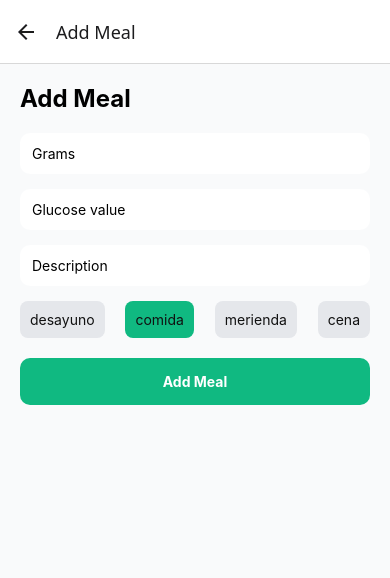
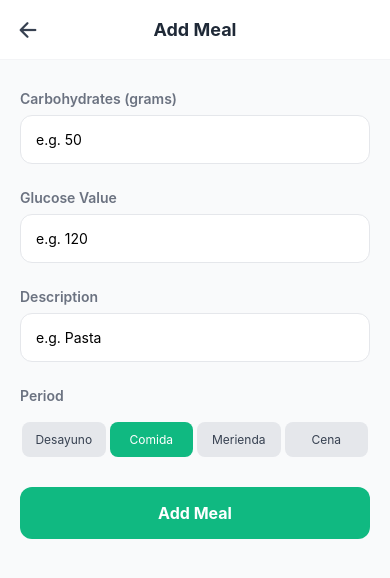
Before and after one commit to guillegr01/TFG_GuilllermoGilRincon, a React Native app in the folder frontend/: screen /AddMeal in a window 390 px wide. Shown: the top 578 px of the page. Built offline with nearby package versions, Linux system fonts and the light colour scheme; no server answers.

Commit message:
UI adjustments for iOS application 2

```diff
--- a/frontend/app.json
+++ b/frontend/app.json
@@ -25,7 +25,7 @@
       "predictiveBackGestureEnabled": false
     },
     "web": {
-      "output": "static",
+      "output": "single",
       "favicon": "./assets/images/icon.png"
     },
     "plugins": [
@@ -37,7 +37,8 @@
           "resizeMode": "contain",
           "backgroundColor": "#10B981"
         }
-      ]
+      ],
+      "expo-web-browser"
     ],
     "experiments": {
       "typedRoutes": true,
--- a/frontend/src/navigation/RootStack.tsx
+++ b/frontend/src/navigation/RootStack.tsx
@@ -13,10 +13,10 @@ export default function RootStack() {
             <Stack.Screen name="MainTabs" component={NavigatorTab} options={{ headerShown: false }} />
 
             {/*AddMeal tab*/}
-            <Stack.Screen name="AddMeal" component={AddMealTab} options={{title: "Add Meal", presentation: "fullScreenModal"}}/>
+            <Stack.Screen name="AddMeal" component={AddMealTab} options={{headerShown: false, title: "Add Meal"}}/>
 
             {/*EditMeal Tab*/}
-            <Stack.Screen name="EditMeal" component={EditMealTab} options={{title:"Edit Meal"}}/>
+            <Stack.Screen name="EditMeal" component={EditMealTab} options={{headerShown: false, title:"Edit Meal"}}/>
 
             <Stack.Screen name="TherapyInfo" component={TherapyTab} options={{headerShown: false, title: "My Therapy"}}/>
 
--- a/frontend/src/tabs/meals/AddMealTab.tsx
+++ b/frontend/src/tabs/meals/AddMealTab.tsx
@@ -1,20 +1,18 @@
 import { useState, useCallback } from "react";
-import { View, Text, TextInput, StyleSheet, TouchableOpacity } from "react-native";
+import { View, Text, TextInput, StyleSheet, TouchableOpacity, ScrollView, Platform } from "react-native";
 import { useNavigation, useFocusEffect } from "@react-navigation/native";
-
+import { Ionicons } from '@expo/vector-icons';
 import { postClientApi } from "@/src/api/client";
+import { SafeAreaView } from "react-native-safe-area-context";
 
 export default function AddMealTab() {
-
     const navigation = useNavigation<any>();
 
-  // savinf form states
     const [grams, setGrams] = useState("");
     const [glucoseValue, setGlucoseValue] = useState("");
     const [period, setPeriod] = useState<"desayuno" | "comida" | "merienda" | "cena">("comida");
     const [description, setDescription] = useState("");
 
-    //for reset input fields
     useFocusEffect(
         useCallback(() => {
             setGrams("");
@@ -24,9 +22,6 @@ export default function AddMealTab() {
         }, [])
     );
 
-    //const API_URL = "http://10.0.2.2:3000"; // emulador
-
-    // saving input body and fetch it
     const handleAdd = async () => {
         try {
             const body = {
@@ -36,59 +31,49 @@ export default function AddMealTab() {
                 period: period,
                 description: description,
             };
-
             await postClientApi("/meals", body);
-            //navigation.navigate("MainTabs", {screen: "Meals"});
             navigation.goBack();
-
         } catch (error) {
             console.error("Error creating meal:", error);
         }
     };
 
     return (
+        <SafeAreaView style={styles.safeArea} edges={['top']}>
 
-        <View style={styles.container}>
-            <Text style={styles.title}>Add Meal</Text>
+            {/* Header */}
+            <View style={styles.headerAddMeal}>
+                <TouchableOpacity style={styles.arrowBack} onPress={() => navigation.goBack()}>
+                    <Ionicons name="arrow-back" size={24} color="#374151" />
+                </TouchableOpacity>
+                <Text style={styles.headerTitle}>Add Meal</Text>
+                <View style={{ width: 40 }} />
+            </View>
 
-            {/*grams field input*/}
-            <TextInput
-                placeholder="Grams"
-                keyboardType="numeric"
-                value={grams}
-                onChangeText={setGrams}
-                style={styles.input}
-            />
+            <ScrollView style={styles.container} contentContainerStyle={{ padding: 20 }}>
 
-            {/*glucose value field input*/}
-            <TextInput
-                placeholder="Glucose value"
-                keyboardType="numeric"
-                value={glucoseValue}
-                onChangeText={setGlucoseValue}
-                style={styles.input}
-            />
+                {/* Grams */}
+                <Text style={styles.label}>Carbohydrates (grams)</Text>
+                <TextInput style={styles.input} placeholder="e.g. 50" keyboardType="numeric" value={grams} onChangeText={setGrams} />
 
-            {/*description field input*/}
-            <TextInput
-                placeholder="Description"
-                value={description}
-                onChangeText={setDescription}
-                style={styles.input}
-            />
+                {/* Glucose Value */}
+                <Text style={styles.label}>Glucose Value</Text>
+                <TextInput style={styles.input} placeholder="e.g. 120" keyboardType="numeric" value={glucoseValue} onChangeText={setGlucoseValue} />
 
-            {/*period field selector*/}
+                {/* Decsription */}
+                <Text style={styles.label}>Description</Text>
+                <TextInput style={styles.input} placeholder="e.g. Pasta" value={description} onChangeText={setDescription} />
+
+                {/* Period */}
+                <Text style={styles.label}>Period</Text>
                 <View style={styles.periodContainer}>
                     {["desayuno", "comida", "merienda", "cena"].map((p) => (
                         <TouchableOpacity
                             key={p}
-                    style={[
-                    styles.periodButton,
-                    period === p && styles.periodSelected,
-                    ]}
+                            style={[styles.periodButton, period === p && styles.periodSelected]}
                             onPress={() => setPeriod(p as any)}
                         >
-                    <Text style={styles.periodText}>{p}</Text>
+                            <Text style={[styles.periodText, period === p && { color: '#FFF' }]}>{p}</Text>
                         </TouchableOpacity>
                     ))}
                 </View>
@@ -96,51 +81,90 @@ export default function AddMealTab() {
                 <TouchableOpacity style={styles.saveButton} onPress={handleAdd}>
                     <Text style={styles.saveText}>Add Meal</Text>
                 </TouchableOpacity>
-        </View>
+
+            </ScrollView>
+
+        </SafeAreaView>
     );
 }
 
 const styles = StyleSheet.create({
+    safeArea: {
+        flex: 1,
+        backgroundColor: '#FFF'
+    },
+    headerAddMeal: {
+        flexDirection: 'row',
+        alignItems: 'center',
+        justifyContent: 'space-between',
+        paddingHorizontal: 16,
+        height: Platform.OS === 'ios' ? 50 : 60,
+        backgroundColor: '#FFF',
+        borderBottomWidth: 1,
+        borderBottomColor: '#F3F4F6'
+    },
+    headerTitle: {
+        fontSize: 18,
+        fontWeight: 'bold',
+        color: '#1F2937',
+        textAlign: "center"
+    },
+    arrowBack: {
+        width: 40,
+        height: 40,
+        justifyContent: 'center',
+        alignItems: 'flex-start',
+    },
     container: {
         flex: 1,
-        padding: 20,
-        backgroundColor: "#F9FAFB",
+        backgroundColor: "#F9FAFB"
     },
-    title: {
-        fontSize: 24,
-        fontWeight: "bold",
-        marginBottom: 20,
+    label: {
+        fontSize: 14,
+        fontWeight: '600',
+        color: '#6B7280',
+        marginBottom: 8,
+        marginTop: 10
     },
     input: {
         backgroundColor: "white",
-        padding: 12,
-        borderRadius: 10,
+        padding: 15,
+        borderRadius: 12,
         marginBottom: 15,
+        borderWidth: 1,
+        borderColor: '#E5E7EB'
+    },
+    periodContainer: {
+        flexDirection: "row",
+        justifyContent: "space-between",
+        marginTop: 10
+    },
+    periodButton: {
+        padding: 10,
+        borderRadius: 8,
+        backgroundColor: "#E5E7EB",
+        flex: 1,
+        marginHorizontal: 2,
+        alignItems: 'center'
+    },
+    periodSelected: {
+        backgroundColor: "#10B981"
+    },
+    periodText: {
+        fontSize: 12,
+        textTransform: 'capitalize',
+        color: '#374151'
     },
     saveButton: {
         backgroundColor: "#10B981",
-        padding: 15,
-        borderRadius: 10,
+        padding: 16,
+        borderRadius: 12,
         alignItems: "center",
-        marginTop: 20,
+        marginTop: 30
     },
     saveText: {
         color: "white",
         fontWeight: "bold",
-    },
-    periodContainer: {
-        flexDirection: "row",
-        justifyContent: "space-between",
-    },
-    periodButton: {
-        padding: 10,
-        backgroundColor: "#E5E7EB",
-        borderRadius: 8,
-    },
-    periodSelected: {
-        backgroundColor: "#10B981",
-    },
-    periodText: {
-        color: "#111",
+        fontSize: 16
     }
 });
--- a/frontend/src/tabs/meals/EditMealTab.tsx
+++ b/frontend/src/tabs/meals/EditMealTab.tsx
@@ -1,7 +1,9 @@
 import { useState } from "react";
-import { View, Text, TextInput, StyleSheet, TouchableOpacity, Alert } from "react-native";
+import { View, Text, TextInput, StyleSheet, TouchableOpacity, Alert, ScrollView, Platform } from "react-native";
 import { useNavigation, useRoute } from "@react-navigation/native";
-import { API_URL, putClientApi } from "../../api/client";
+import { Ionicons } from '@expo/vector-icons';
+import { SafeAreaView } from "react-native-safe-area-context";
+import { putClientApi } from "../../api/client";
 
 
 /**
@@ -42,40 +44,41 @@ export default function EditMealTab() {
     };
 
     return (
-        <View style={styles.container}>
-            <Text style={styles.title}>Edit Meal</Text>
+        <SafeAreaView style={styles.safeArea} edges={['top']}>
 
-            <TextInput
-                value={grams}
-                onChangeText={setGrams}
-                keyboardType="numeric"
-                style={styles.input}
-            />
+            {/* Header */}
+            <View style={styles.headerEditMeal}>
+                <TouchableOpacity style={styles.arrowBack} onPress={() => navigation.goBack()}>
+                    <Ionicons name="arrow-back" size={24} color="#374151" />
+                </TouchableOpacity>
+                <Text style={styles.headerTitle}>Edit Meal</Text>
+                <View style={{ width: 40 }} />
+            </View>
 
-            <TextInput
-                value={glucoseValue}
-                onChangeText={setGlucoseValue}
-                keyboardType="numeric"
-                style={styles.input}
-            />
+            <ScrollView style={styles.container} contentContainerStyle={{ padding: 20 }}>
 
-            <TextInput
-                value={description}
-                onChangeText={setDescription}
-                style={styles.input}
-            />
+                {/* Grams */}
+                <Text style={styles.label}>Carbohydrates (grams)</Text>
+                <TextInput style={styles.input} placeholder="e.g. 50" keyboardType="numeric" value={grams} onChangeText={setGrams} />
 
+                {/* Glucose Value */}
+                <Text style={styles.label}>Glucose Value</Text>
+                <TextInput style={styles.input} placeholder="e.g. 120" keyboardType="numeric" value={glucoseValue} onChangeText={setGlucoseValue} />
+
+                {/* Decsription */}
+                <Text style={styles.label}>Description</Text>
+                <TextInput style={styles.input} placeholder="e.g. Pasta" value={description} onChangeText={setDescription} />
+
+                {/* Period */}
+                <Text style={styles.label}>Period</Text>
                 <View style={styles.periodContainer}>
                     {["desayuno", "comida", "merienda", "cena"].map((p) => (
                         <TouchableOpacity
                             key={p}
-                    style={[
-                    styles.periodButton,
-                    period === p && styles.periodSelected,
-                    ]}
+                            style={[styles.periodButton, period === p && styles.periodSelected]}
                             onPress={() => setPeriod(p as any)}
                         >
-                    <Text>{p}</Text>
+                            <Text style={[styles.periodText, period === p && { color: '#FFF' }]}>{p}</Text>
                         </TouchableOpacity>
                     ))}
                 </View>
@@ -83,48 +86,90 @@ export default function EditMealTab() {
                 <TouchableOpacity style={styles.saveButton} onPress={handleEdit}>
                     <Text style={styles.saveText}>Edit Meal</Text>
                 </TouchableOpacity>
-        </View>
+
+            </ScrollView>
+
+        </SafeAreaView>
     );
 }
 
 const styles = StyleSheet.create({
+    safeArea: {
+        flex: 1,
+        backgroundColor: '#FFF'
+    },
+    headerEditMeal: {
+        flexDirection: 'row',
+        alignItems: 'center',
+        justifyContent: 'space-between',
+        paddingHorizontal: 16,
+        height: Platform.OS === 'ios' ? 50 : 60,
+        backgroundColor: '#FFF',
+        borderBottomWidth: 1,
+        borderBottomColor: '#F3F4F6'
+    },
+    headerTitle: {
+        fontSize: 18,
+        fontWeight: 'bold',
+        color: '#1F2937',
+        textAlign: "center"
+    },
+    arrowBack: {
+        width: 40,
+        height: 40,
+        justifyContent: 'center',
+        alignItems: 'flex-start',
+    },
     container: {
         flex: 1,
-        padding: 20,
-        backgroundColor: "#F9FAFB",
+        backgroundColor: "#F9FAFB"
     },
-    title: {
-        fontSize: 24,
-        fontWeight: "bold",
-        marginBottom: 20,
+    label: {
+        fontSize: 14,
+        fontWeight: '600',
+        color: '#6B7280',
+        marginBottom: 8,
+        marginTop: 10
     },
     input: {
         backgroundColor: "white",
-        padding: 12,
-        borderRadius: 10,
+        padding: 15,
+        borderRadius: 12,
         marginBottom: 15,
+        borderWidth: 1,
+        borderColor: '#E5E7EB'
+    },
+    periodContainer: {
+        flexDirection: "row",
+        justifyContent: "space-between",
+        marginTop: 10
+    },
+    periodButton: {
+        padding: 10,
+        borderRadius: 8,
+        backgroundColor: "#E5E7EB",
+        flex: 1,
+        marginHorizontal: 2,
+        alignItems: 'center'
+    },
+    periodSelected: {
+        backgroundColor: "#10B981"
+    },
+    periodText: {
+        fontSize: 12,
+        textTransform: 'capitalize',
+        color: '#374151'
     },
     saveButton: {
         backgroundColor: "#10B981",
-        padding: 15,
-        borderRadius: 10,
+        padding: 16,
+        borderRadius: 12,
         alignItems: "center",
-        marginTop: 20,
+        marginTop: 30
     },
     saveText: {
         color: "white",
         fontWeight: "bold",
-    },
-    periodContainer: {
-        flexDirection: "row",
-        justifyContent: "space-between",
-    },
-    periodButton: {
-        padding: 10,
-        backgroundColor: "#E5E7EB",
-        borderRadius: 8,
-    },
-    periodSelected: {
-        backgroundColor: "#10B981",
+        fontSize: 16
     }
 });
--- a/frontend/src/tabs/settings/therapyTab.tsx
+++ b/frontend/src/tabs/settings/therapyTab.tsx
@@ -59,7 +59,7 @@ export default function TherapyTab({ route, navigation }: any) {
         <SafeAreaView style={styles.safeArea}>
 
             {/* Header */}
-            <View style={styles.customHeader}>
+            <View style={styles.headerTherapyTab}>
                 <TouchableOpacity onPress={() => navigation.goBack()}>
                     <Ionicons name="arrow-back" size={24} color="#374151" />
                 </TouchableOpacity>
@@ -230,7 +230,7 @@ const styles = StyleSheet.create({
         flex: 1,
         backgroundColor: '#F9FAFB'
     },
-    customHeader: {
+    headerTherapyTab: {
         flexDirection: 'row',
         alignItems: 'center',
         justifyContent: 'space-between',
```
Also changed, not shown: frontend/package.json (+4 -3 lines), 1 other file (tests, documents, lock files or other folders). Lines whose indentation alone changed are shown as unchanged.
